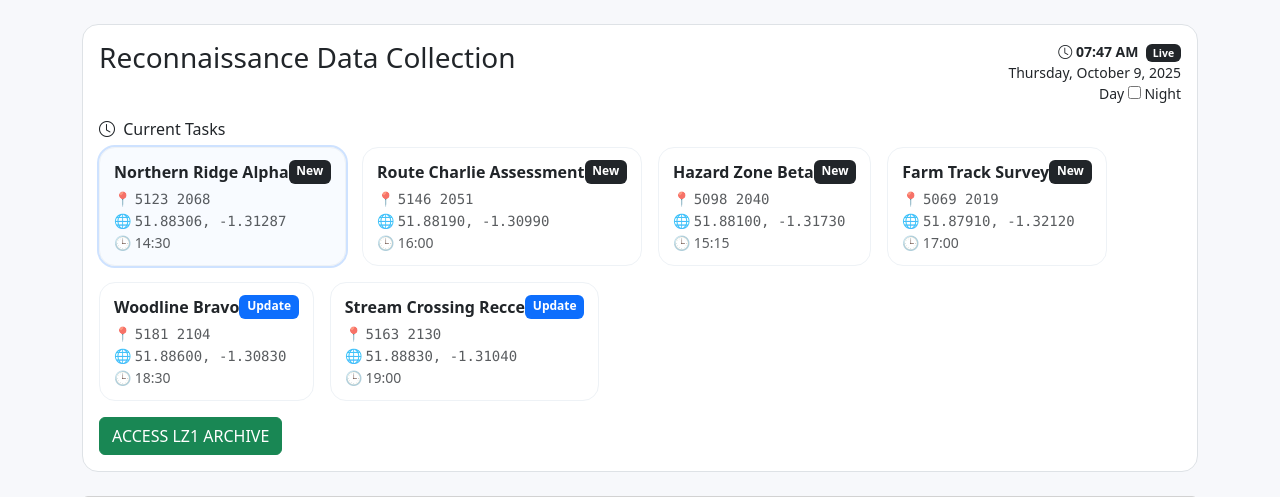
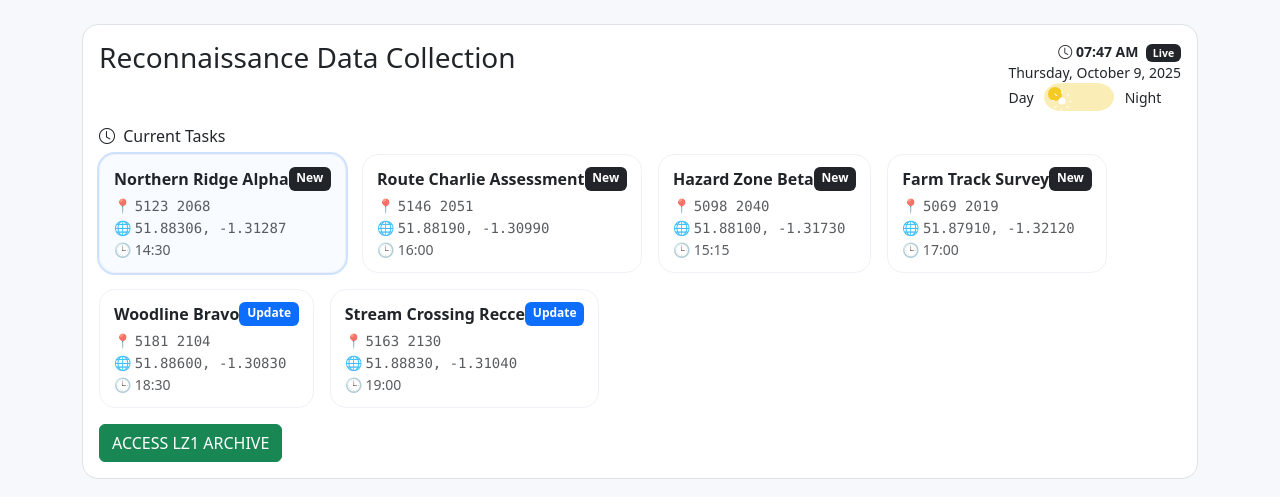
Before and after one commit to hostang/DefenceHackathon, a Flask app: page / in a window 1280 px wide. Shown: the top 497 px of the page. Run offline with Flask 3, Linux system fonts and the light colour scheme; some libraries are stand-ins or nearby versions.

Commit message:
Update styles.css

```diff
--- a/static/styles.css
+++ b/static/styles.css
@@ -5,3 +5,178 @@ body{ background:#f7f8fb }
 .task:hover{ background:#f9fbff }
 .task.active{ outline:2px solid #0d6efd33; background:#f8fbff }
 .progress-thin{ height:.5rem }
+
+/* day night toggle button - i am using it as it is open source from Code Pen*/
+.theme {
+	display: flex;
+	align-items: center;
+	-webkit-tap-highlight-color: transparent;
+}
+.theme__fill,
+.theme__icon {
+	transition: transform var(--transDur) ease-in-out;
+}
+.theme__fill {
+	background-color: var(--bg);
+	display: block;
+	mix-blend-mode: difference;
+	position: fixed;
+	inset: 0;
+	height: 100%;
+	transform: translateX(-100%);
+}
+.theme__icon,
+.theme__toggle {
+	z-index: 1;
+}
+.theme__icon,
+.theme__icon-part {
+	position: absolute;
+}
+.theme__icon {
+	display: block;
+	top: 0.75em;
+	left: 0.75em;
+	width: 1em;
+	height: 1em;
+}
+.theme__icon-part {
+	border-radius: 50%;
+	box-shadow: 0.4em -0.4em 0 0.5em hsl(0,0%,100%) inset;
+	top: calc(50% - 0.5em);
+	left: calc(50% - 0.5em);
+	width: 1em;
+	height: 1em;
+	transition:
+		box-shadow var(--transDur) ease-in-out,
+		opacity var(--transDur) ease-in-out,
+		transform var(--transDur) ease-in-out;
+	transform: scale(0.5);
+}
+.theme__icon-part ~ .theme__icon-part {
+	background-color: hsl(0,0%,100%);
+	border-radius: 0.05em;
+	box-shadow: none;
+	top: 50%;
+	left: calc(50% - 0.05em);
+	transform: rotate(0deg) translateY(0.5em);
+	transform-origin: 50% 0;
+	width: 0.1em;
+	height: 0.2em;
+}
+.theme__icon-part:nth-child(3) {
+	transform: rotate(45deg) translateY(0.5em);
+}
+.theme__icon-part:nth-child(4) {
+	transform: rotate(90deg) translateY(0.5em);
+}
+.theme__icon-part:nth-child(5) {
+	transform: rotate(135deg) translateY(0.5em);
+}
+.theme__icon-part:nth-child(6) {
+	transform: rotate(180deg) translateY(0.5em);
+}
+.theme__icon-part:nth-child(7) {
+	transform: rotate(225deg) translateY(0.5em);
+}
+.theme__icon-part:nth-child(8) {
+	transform: rotate(270deg) translateY(0.5em);
+}
+.theme__icon-part:nth-child(9) {
+	transform: rotate(315deg) translateY(0.5em);
+}
+.theme__label,
+.theme__toggle,
+.theme__toggle-wrap {
+	position: relative;
+}
+.theme__toggle,
+.theme__toggle:before {
+	display: block;
+}
+.theme__toggle {
+	background-color: hsl(48,90%,85%);
+	border-radius: 25% / 50%;
+	box-shadow: 0 0 0 0.125em var(--primaryT);
+	padding: 0.25em;
+	width: 5em;
+	height: 2em;
+	-webkit-appearance: none;
+	appearance: none;
+	transition:
+		background-color var(--transDur) ease-in-out,
+		box-shadow 0.15s ease-in-out,
+		transform var(--transDur) ease-in-out;
+}
+.theme__toggle:before {
+	background-color: hsl(48,90%,55%);
+	border-radius: 50%;
+	content: "";
+	width: 1em;
+	height: 1em;
+	transition:
+		background-color var(--transDur) ease-in-out,
+		transform var(--transDur) ease-in-out;
+}
+.theme__toggle:focus {
+	box-shadow: 0 0 0 0.125em var(--primary);
+	outline: transparent;
+}
+
+/* Checked */
+.theme__toggle:checked {
+	background-color: hsl(198,90%,15%);
+}
+.theme__toggle:checked:before,
+.theme__toggle:checked ~ .theme__icon {
+	transform: translateX(3em);
+}
+.theme__toggle:checked:before {
+	background-color: hsl(198,90%,55%);
+}
+.theme__toggle:checked ~ .theme__fill {
+	transform: translateX(0);
+}
+.theme__toggle:checked ~ .theme__icon .theme__icon-part:nth-child(1) {
+	box-shadow: 0.2em -0.2em 0 0.2em hsl(0,0%,100%) inset;
+	transform: scale(1);
+}
+.theme__toggle:checked ~ .theme__icon .theme__icon-part ~ .theme__icon-part {
+	opacity: 0;
+}
+.theme__toggle:checked ~ .theme__icon .theme__icon-part:nth-child(2) {
+	transform: rotate(45deg) translateY(0.8em);
+}
+.theme__toggle:checked ~ .theme__icon .theme__icon-part:nth-child(3) {
+	transform: rotate(90deg) translateY(0.8em);
+}
+.theme__toggle:checked ~ .theme__icon .theme__icon-part:nth-child(4) {
+	transform: rotate(135deg) translateY(0.8em);
+}
+.theme__toggle:checked ~ .theme__icon .theme__icon-part:nth-child(5) {
+	transform: rotate(180deg) translateY(0.8em);
+}
+.theme__toggle:checked ~ .theme__icon .theme__icon-part:nth-child(6) {
+	transform: rotate(225deg) translateY(0.8em);
+}
+.theme__toggle:checked ~ .theme__icon .theme__icon-part:nth-child(7) {
+	transform: rotate(270deg) translateY(0.8em);
+}
+.theme__toggle:checked ~ .theme__icon .theme__icon-part:nth-child(8) {
+	transform: rotate(315deg) translateY(0.8em);
+}
+.theme__toggle:checked ~ .theme__icon .theme__icon-part:nth-child(9) {
+	transform: rotate(360deg) translateY(0.8em);
+}
+.theme__toggle-wrap {
+	margin: 0 0.75em;
+}
+
+@supports selector(:focus-visible) {
+	.theme__toggle:focus {
+		box-shadow: 0 0 0 0.125em var(--primaryT);
+	}
+	.theme__toggle:focus-visible {
+		box-shadow: 0 0 0 0.125em var(--primary);
+	}
+}
```
